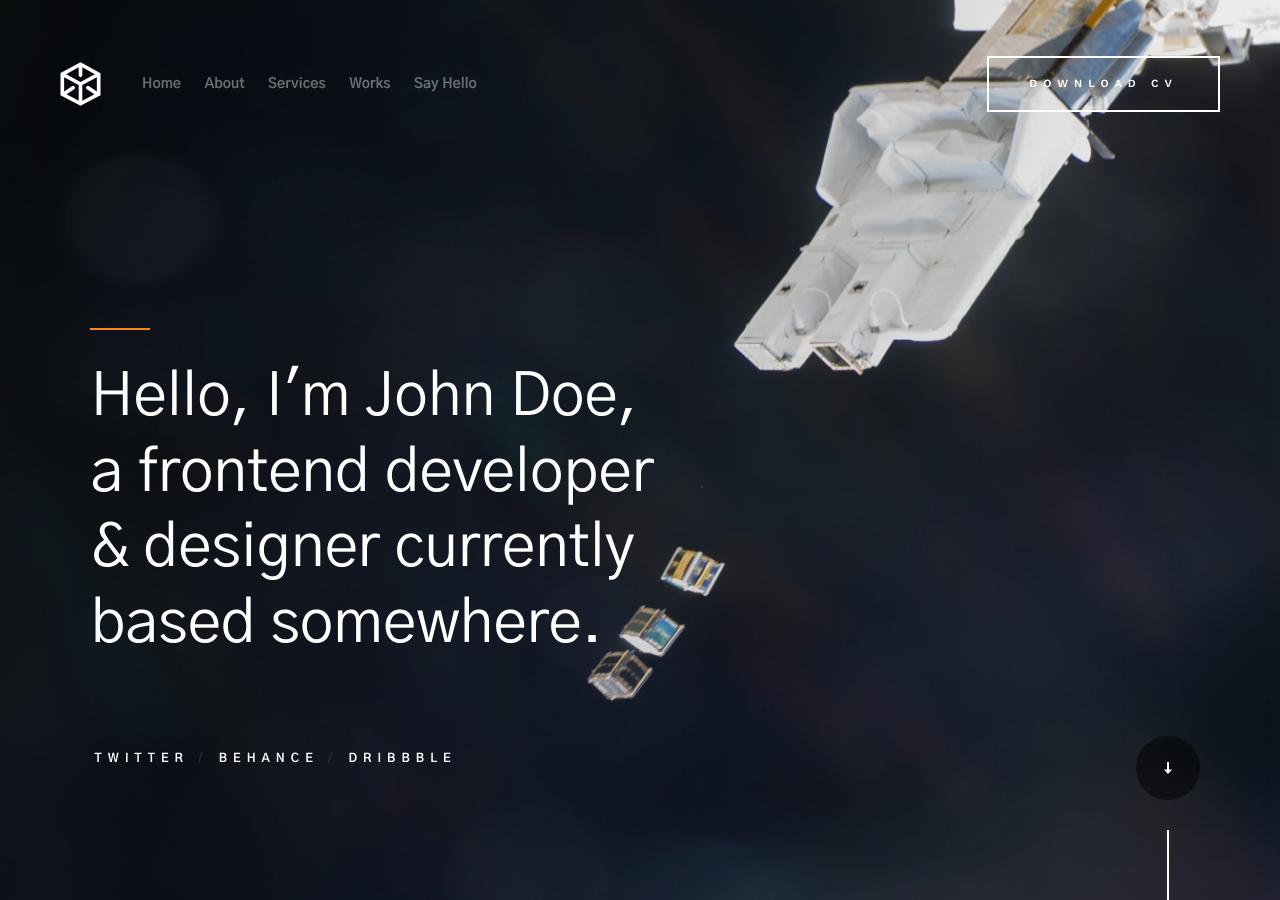
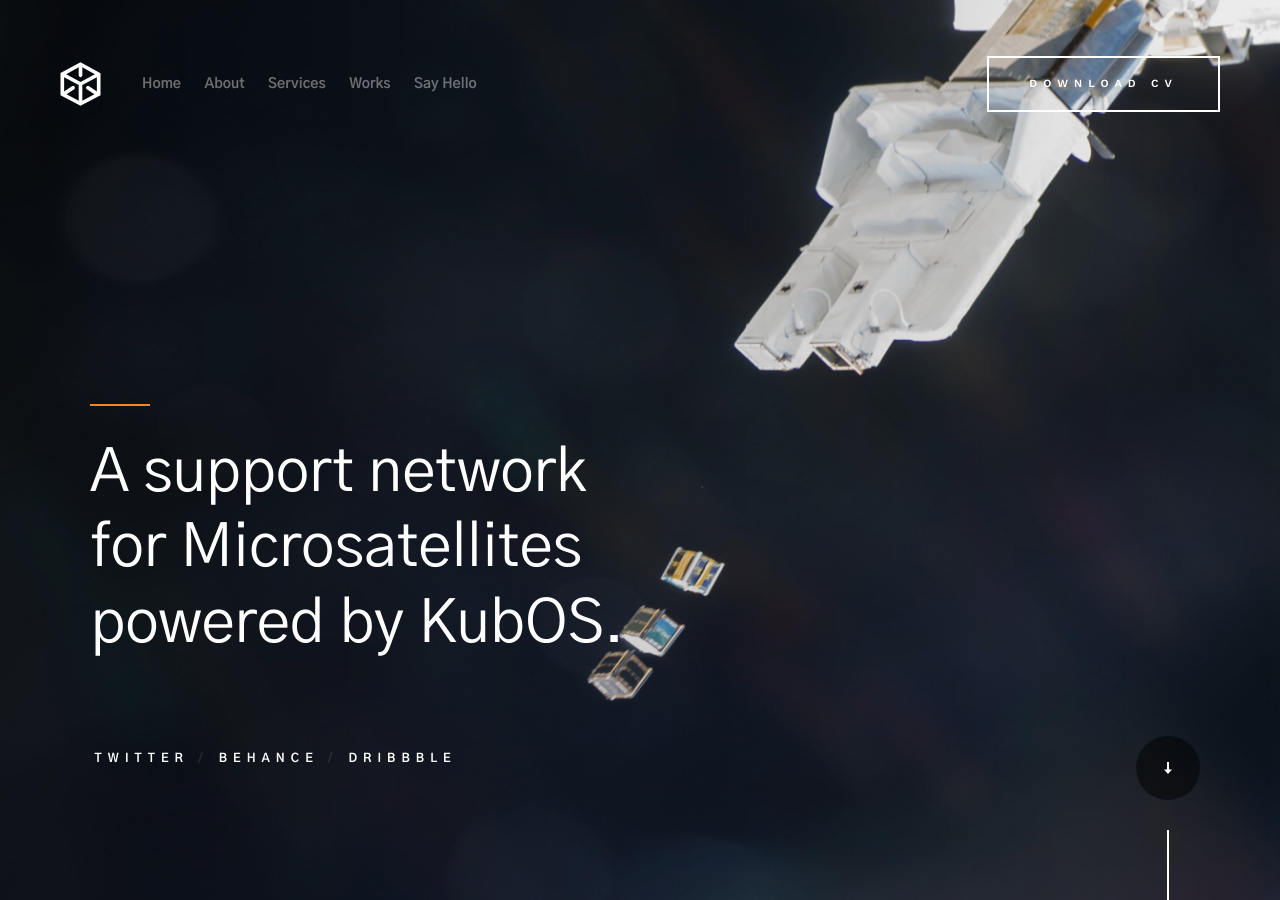
Before and after one commit to KubOS-Preservation-Group/kubos-preservation-group.github.io, a Jekyll site: the page built from index.html, in a window 1280 px wide and 900 px high. Built offline with Jekyll 4.4.1, drawn with Linux system fonts in a browser that asks for light colours.

Commit message:
update heading

```diff
--- a/index.html
+++ b/index.html
@@ -14,10 +14,9 @@
         <div class="column large-full">
 
             <h1>
-            Hello, I'm John Doe, <br>
-            a frontend developer <br>
-            & designer currently <br>
-            based somewhere.
+            A support network<br>
+            for Microsatellites <br>
+            powered by KubOS.
             </h1>
 
             <ul class="hero-social">
```
